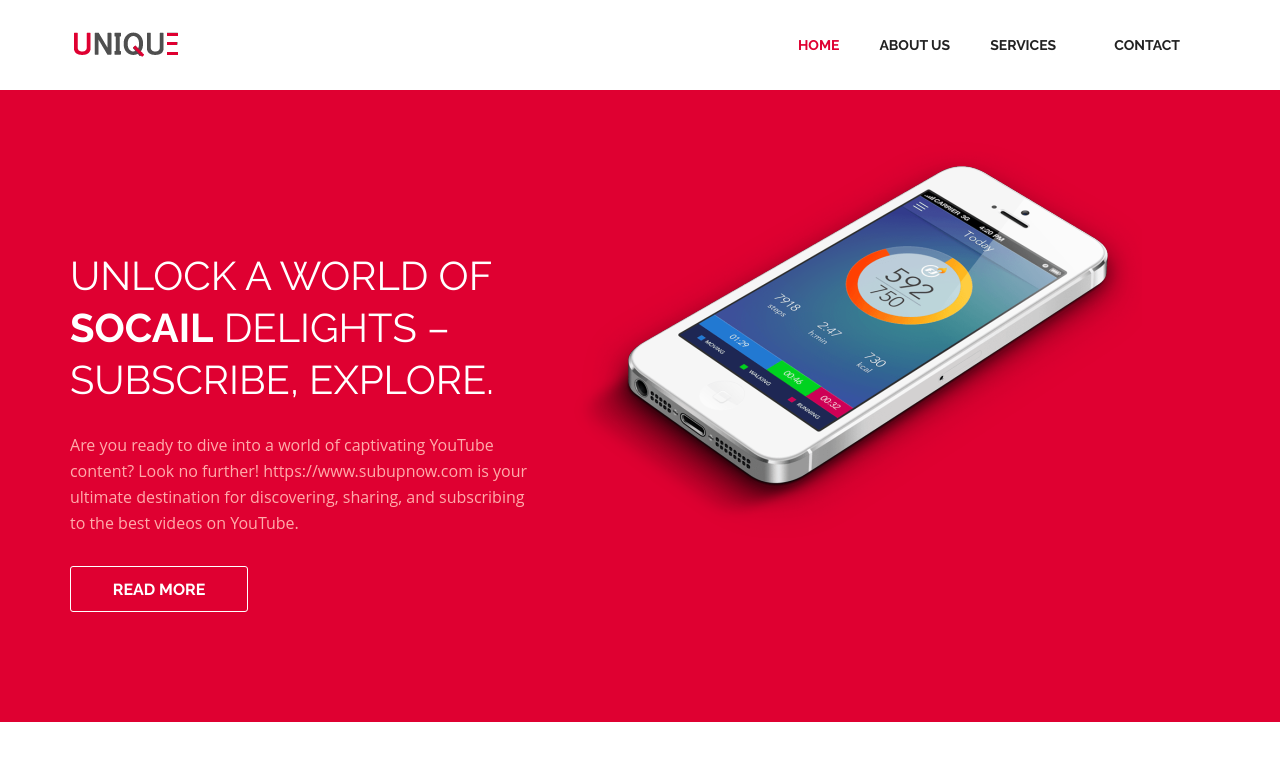
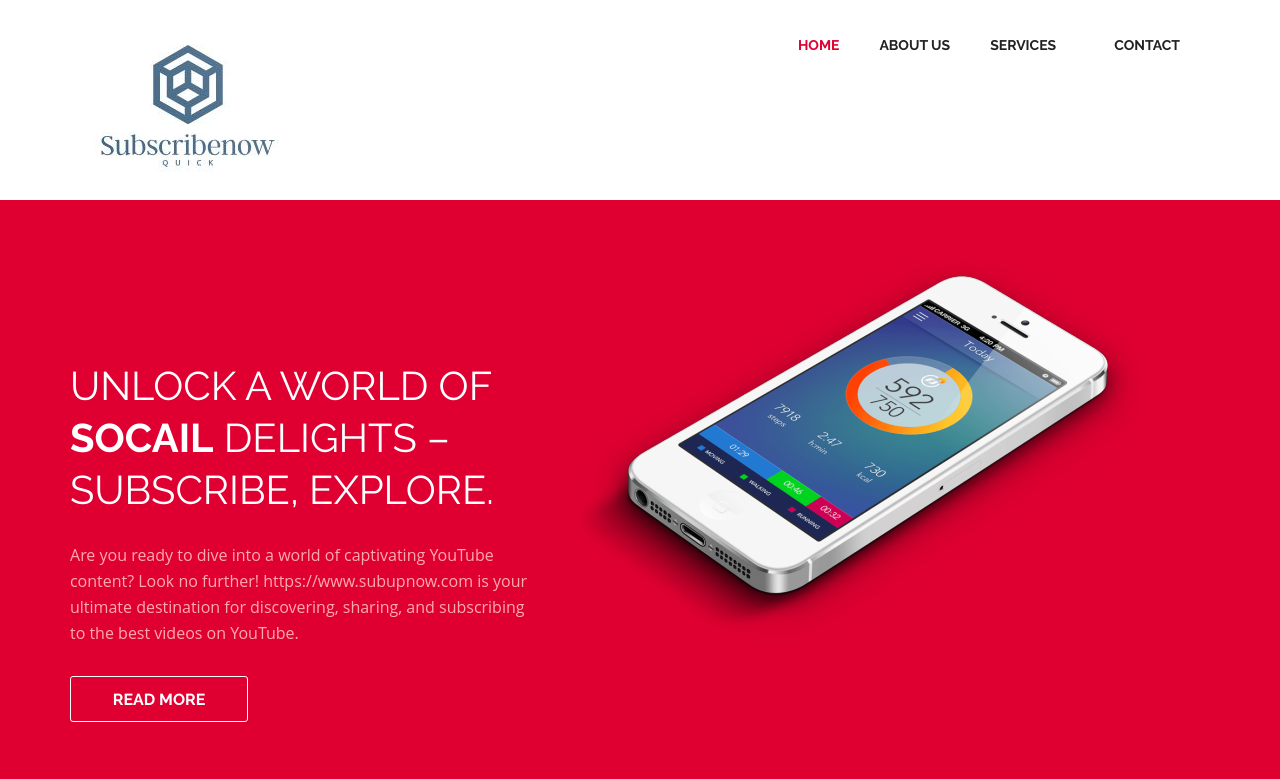
Before and after one commit to vvudugula/upnow, a plain HTML site: page index.html in a window 1280 px wide. Shown: the top 779 px of the page. Drawn offline with Linux system fonts and the light colour scheme.

Commit message:
Update index.html

```diff
--- a/index.html
+++ b/index.html
@@ -32,7 +32,7 @@
 <header id="header_wrapper">
   <div class="container">
     <div class="header_box">
-      <div class="logo"><a href="#"><img src="img/logo.png" alt="logo"></a></div>
+      <div class="logo"><a href="#"><img src="img/SubupLogo.JPG" alt="logo"></a></div>
 	  <nav class="navbar navbar-inverse" role="navigation">
       <div class="navbar-header">
         <button type="button" id="nav-toggle" class="navbar-toggle" data-toggle="collapse" data-target="#main-nav"> <span class="sr-only">Toggle navigation</span> <span class="icon-bar"></span> <span class="icon-bar"></span> <span class="icon-bar"></span> </button>
```
